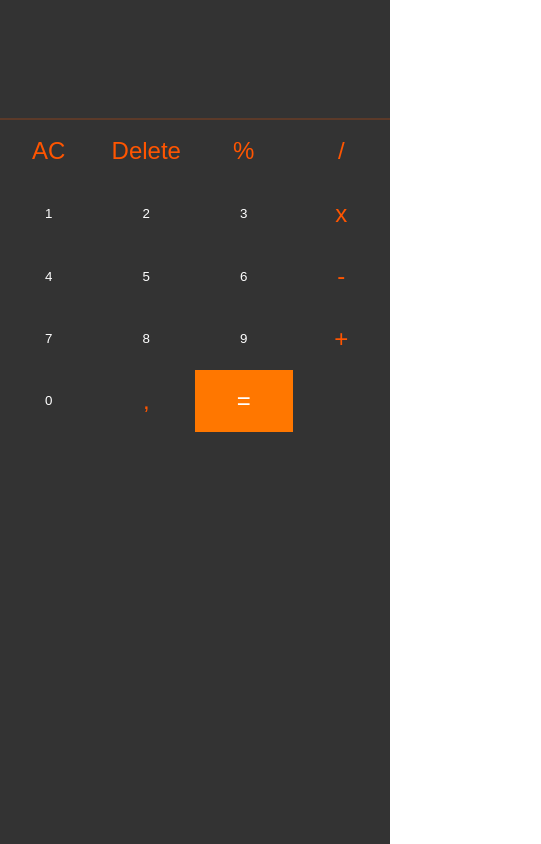
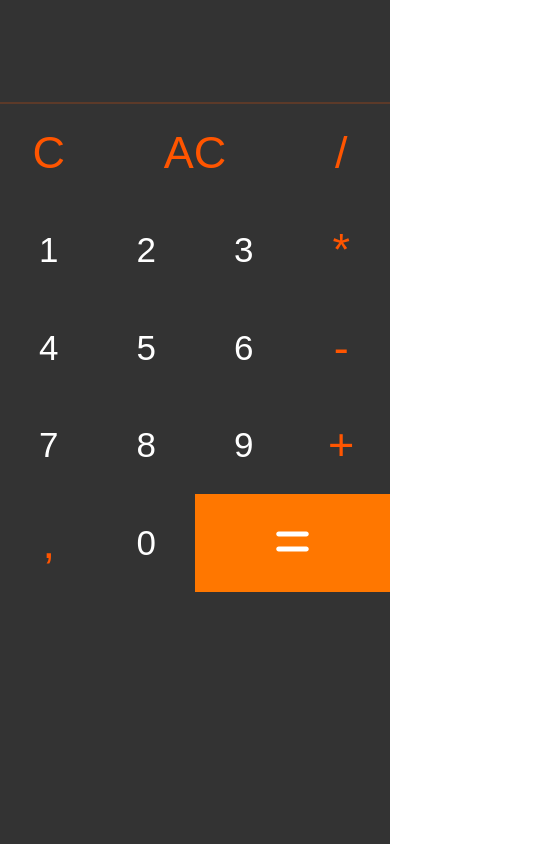
Before and after one commit to edcaetanoguedes/calculator, a Next.js app: page / in a window 390 px wide. Shown: the whole page, 541 px wide, since content can reach past the window. Built offline with nearby package versions, Linux system fonts and the light colour scheme.

Commit message:
Pages: aprimoramento de funcionalidades; adição de dependência (fontawesome); implementação do responsivo inicial [improvement of functionalities; dependency addition (fontawesome); initial responsive implementation]

```diff
--- a/pages/index.js
+++ b/pages/index.js
@@ -2,39 +2,55 @@ import Head from "next/head";
 import styles from "@/styles/Home.module.css";
 import Layout from "@/assets/js/layout";
 import { useState } from "react";
+import { FontAwesomeIcon } from "@fortawesome/react-fontawesome";
+import { faDivide, faEquals, faMinus, faPercent, faPlus, faXmark } from "@fortawesome/free-solid-svg-icons";
 
 export default function Home() {
-  const [expression, setExpression] = useState("");
-  const [expression_math, setExpressionMath] = useState(null);
+  const [expression, setExpression] = useState([]);
+  const [expression_math, setExpressionMath] = useState("");
   const [result, setResult] = useState(null);
+
+  const ElementVisor = (children) => <div>{children}</div>
+
+  const width_icon = 35;
 
   function clickNumber(n) {
     setExpression(expression + n);
+    setExpressionMath(expression_math + n);
     setResult("");
   }
 
-  function clickSymbol(s) {
-    setExpression(expression + s);
+  function clickSymbol(element) {
+    setExpression(expression + element.value);
+    setExpressionMath(expression_math + element.value);
     setResult("");
   }
 
   function deleteExpression() {
     setExpression("");
+    setExpressionMath("");
     setResult("");
   }
 
   function backspaceExpression() {
     let e = expression.toString().substring(0, expression.toString().length - 1);
     setExpression(e);
+
+    let e_m = expression_math.toString().substring(0, expression_math.toString().length - 1);
+    setExpressionMath(e_m);
+
     setResult("");
   }
 
   function calculate() {
-    if (expression && expression.length > 0) {
+    if (expression_math && expression_math.length > 0) {
+      console.log("expression_math: ", expression_math)
       try {
-        let c = eval(expression);
+        let c = eval(expression_math);
         setResult(c)
-      } catch (err) { }
+      } catch (err) {
+        console.log("ERROR eval()")
+      }
     }
   }
 
@@ -48,41 +64,54 @@ export default function Home() {
       </Head>
 
       <div className={styles.calculator}>
-        <div className={styles.content}>
         <div className={styles.header}>
           <div className={`${styles.visor} grid`}>
-              <input className={styles.expression} type="text" value={expression} />
-              <input className={styles.result} type="text" value={result} />
+            <div className={styles.expression}>
+              {expression}
+            </div>
+            <div className={styles.result}>{result}</div>
           </div>
         </div>
 
         <div className={styles.middle}>
           <div className={`grid ${styles.content}`}>
-              <button className={styles.symbol} onClick={deleteExpression}>AC</button>
-              <button className={styles.symbol} onClick={backspaceExpression}>Delete</button>
-              <button className={styles.symbol} onClick={(e) => clickSymbol(e.target.innerText)}>%</button>
-              <button className={styles.symbol} onClick={(e) => clickSymbol(e.target.innerText)}>/</button>
+            <button className={styles.symbol} onClick={deleteExpression}>C</button>
+            <button className={`${styles.symbol} ${styles.span2}`} onClick={backspaceExpression}>AC</button>
+            <button className={styles.symbol} onClick={(e) => clickSymbol(e.target)} value="/">
+              {/*<FontAwesomeIcon icon={faDivide} width={width_icon} height={width_icon} />*/}
+              /
+            </button>
             <button className={styles.number} onClick={(e) => clickNumber(e.target.innerText)}>1</button>
             <button className={styles.number} onClick={(e) => clickNumber(e.target.innerText)}>2</button>
             <button className={styles.number} onClick={(e) => clickNumber(e.target.innerText)}>3</button>
-              <button className={styles.symbol} onClick={(e) => clickSymbol(e.target.innerText)}>x</button>
+            <button className={styles.symbol} onClick={(e) => clickSymbol(e.target)} value="*">
+              {/*<FontAwesomeIcon icon={faXmark} width={width_icon} height={width_icon} />*/}
+              *
+            </button>
             <button className={styles.number} onClick={(e) => clickNumber(e.target.innerText)}>4</button>
             <button className={styles.number} onClick={(e) => clickNumber(e.target.innerText)}>5</button>
             <button className={styles.number} onClick={(e) => clickNumber(e.target.innerText)}>6</button>
-              <button className={styles.symbol} onClick={(e) => clickSymbol(e.target.innerText)}>-</button>
+            <button className={styles.symbol} onClick={(e) => clickSymbol(e.target)} value="-">
+              {/*<FontAwesomeIcon icon={faMinus} width={width_icon} height={width_icon} />*/}
+              -
+            </button>
             <button className={styles.number} onClick={(e) => clickNumber(e.target.innerText)}>7</button>
             <button className={styles.number} onClick={(e) => clickNumber(e.target.innerText)}>8</button>
             <button className={styles.number} onClick={(e) => clickNumber(e.target.innerText)}>9</button>
-              <button className={styles.symbol} onClick={(e) => clickSymbol(e.target.innerText)}>+</button>
+            <button className={styles.symbol} onClick={(e) => clickSymbol(e.target)} value="+">
+              {/*<FontAwesomeIcon icon={faPlus} width={width_icon} height={width_icon} />*/}
+              +
+            </button>
+            <button className={styles.symbol} onClick={(e) => clickSymbol(e.target)} value=".">,</button>
             <button className={styles.number} onClick={(e) => clickNumber(e.target.innerText)}>0</button>
-              <button className={styles.symbol} onClick={(e) => clickSymbol(e.target.innerText)}>,</button>
-              <button className={`${styles.symbol} ${styles.calculate}`} onClick={calculate}>=</button>
+            <button className={`${styles.symbol} ${styles.calculate} ${styles.span2}`} onClick={calculate}>
+              <FontAwesomeIcon icon={faEquals} width={width_icon} height={width_icon} />
+            </button>
           </div>
         </div>
 
         <div className={styles.footer}></div>
       </div>
-      </div>
     </Layout>
   );
 }
--- a/styles/Home.module.css
+++ b/styles/Home.module.css
@@ -1,19 +1,22 @@
 .calculator {
   width: var(--width-standard-90);
-  max-width: var(--max-width-standard-90);
+  max-width: var(--max-width-standard-60);
   margin: var(--margin-auto-center);
+
+  display: flex;
+  flex-direction: column;
+  flex: 1;
 }
 
 .visor {
   grid-template-columns: repeat(1, 1fr);
 }
 
-.visor input {
-  font-size: 36px;
+.visor .expression,
+.visor .result {
   text-align: right;
   color: #f50;
-  border: none;
-  background-color: transparent;
+  min-height: 30px;
 }
 
 .visor .expression {
@@ -24,21 +27,35 @@
   font-size: 42px;
 }
 
+.calculator .middle {}
+
 .calculator .middle,
 .calculator .middle>.content {
-  min-height: 100%;
   border-top: 1px solid #f503;
 }
 
 .calculator .middle>.content {
+  aspect-ratio: 1 / 1;
   grid-template-columns: repeat(4, 1fr);
 }
 
 .calculator .middle button {
-  height: calc(80vw/5);
+  aspect-ratio: 1 / 1;
+  font-size: 35px;
   color: #fff;
   border: none;
   background-color: #0000;
+}
+
+.calculator .middle button.span2 {
+  grid-column: span 2;
+  aspect-ratio: 2 / 1;
+}
+
+.calculator .middle button icon {
+  width: 35px;
+  height: 35px;
+  user-select: none;
 }
 
 .calculator .middle button:hover {
@@ -46,7 +63,7 @@
 }
 
 .calculator .middle button.symbol {
-  font-size: 24px;
+  font-size: 45px;
   color: #f50;
 }
 
@@ -58,3 +75,12 @@
 .calculator .middle button.calculate:hover {
   background-color: #f90;
 }
+
+@media screen and (max-width: 768px) {
+  .calculator {
+    width: var(--width-standard-90);
+    max-width: var(--max-width-standard-90);
+    margin: var(--margin-auto-center);
+
+  }
+}
--- a/styles/globals.css
+++ b/styles/globals.css
@@ -3,6 +3,7 @@
   --width-standard-95: 95%;
   --width-standard-97: 97%;
   --max-width-standard-90: 900px;
+  --max-width-standard-60: 600px;
   --margin-auto-center: 0 auto;
 }
 
@@ -12,16 +13,20 @@ body * {
   margin: 0;
 }
 
+body::-webkit-scrollbar {
+  width: 0;
+}
+
 header {
-  height: 5vh;
+  min-height: 5vh;
 }
 
 main {
-  height: 85vh;
+  min-height: 85vh;
 }
 
 footer {
-  height: 10vh;
+  min-height: 10vh;
 }
 
 .layout {
```
Also changed, not shown: package.json (+7 -2 lines), 1 other file (tests, documents, lock files or other folders). Lines whose indentation alone changed are shown as unchanged.
